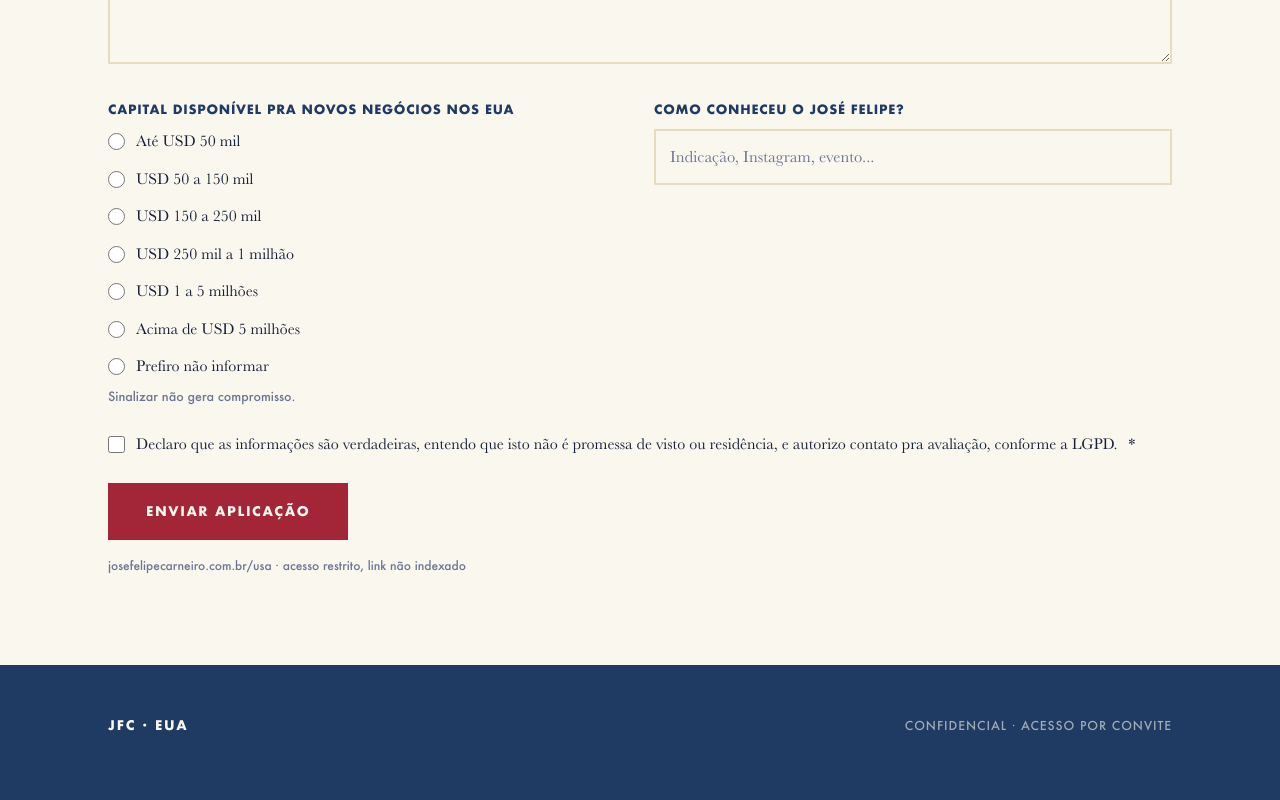
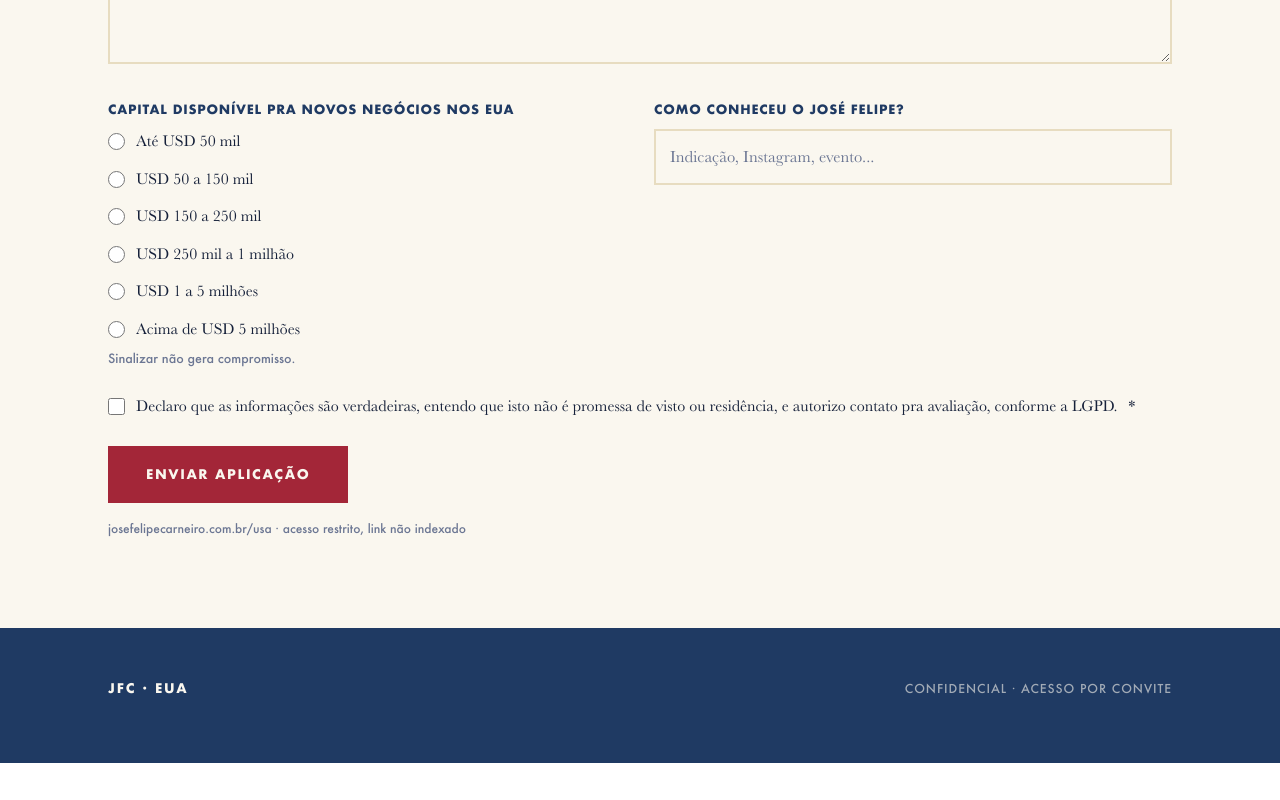
Before and after one commit to zepedrascarneiro/-Josefelipe-, a React (Vite) app: page /usa in a window 1280 px wide. Shown: the part 8217-9017 px from the top of the page. After the commit the page ends 8980 px from the top, so only its background shows below. Built offline with nearby package versions, Linux system fonts and the light colour scheme.

Commit message:
fix: remove opção 'Prefiro não informar' do capital disponível

```diff
--- a/src/pages/UsaPage.jsx
+++ b/src/pages/UsaPage.jsx
@@ -19,7 +19,6 @@ const CAPITAL_OPCOES = [
   'USD 250 mil a 1 milhão',
   'USD 1 a 5 milhões',
   'Acima de USD 5 milhões',
-  'Prefiro não informar',
 ]
 
 const initialForm = {
```
